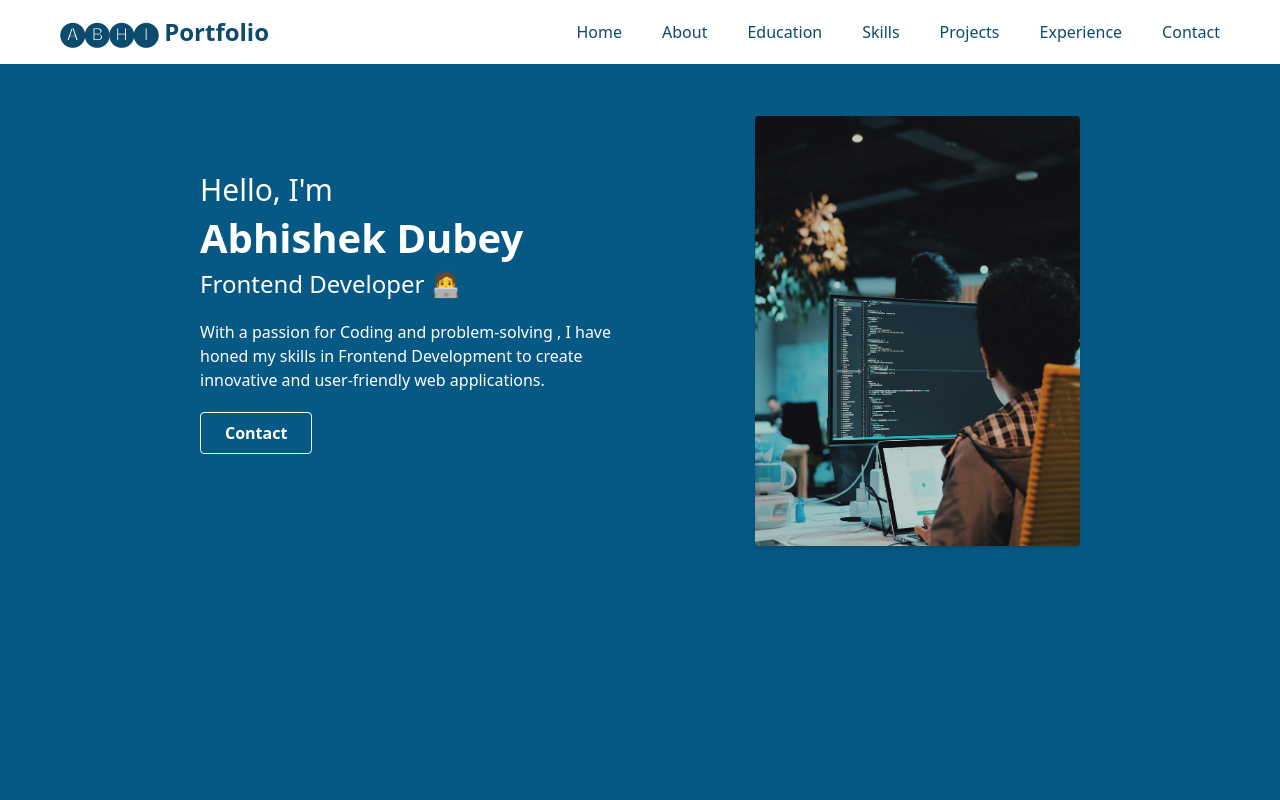
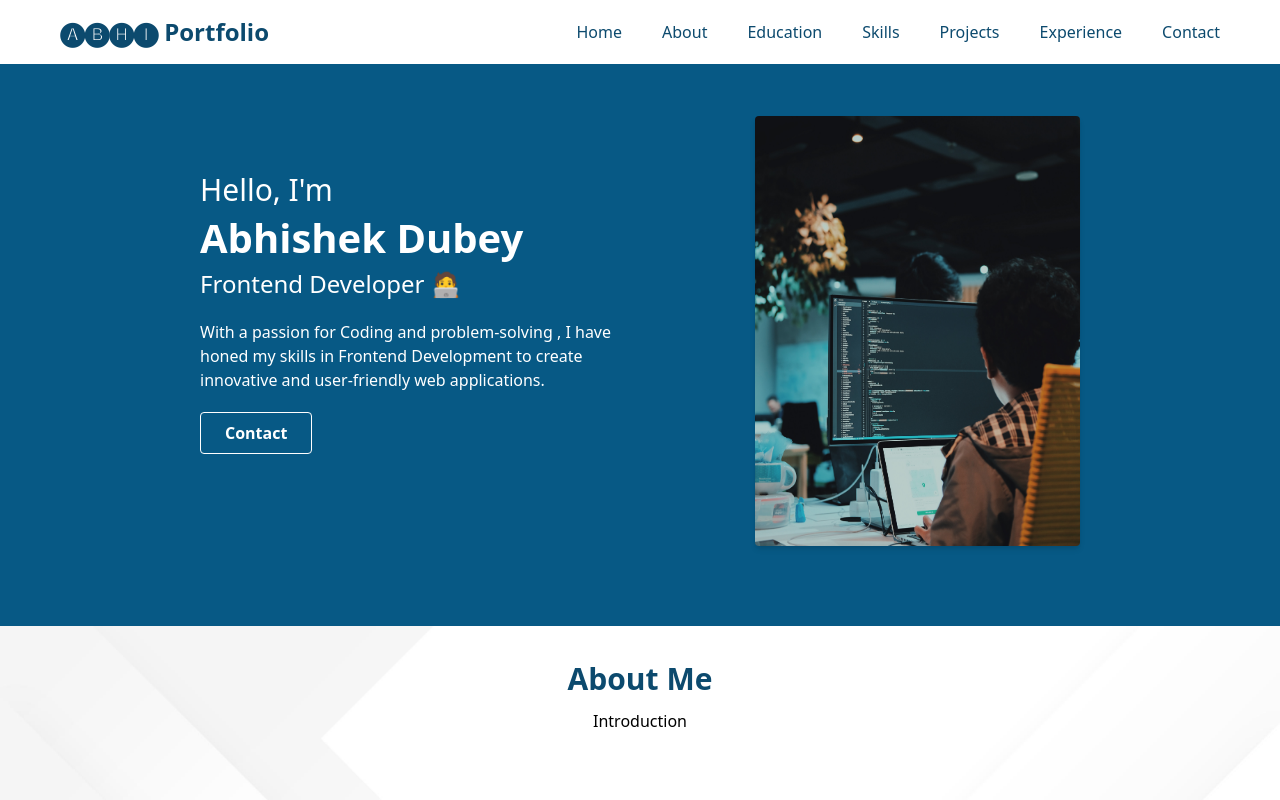
Before and after one commit to AbhishekDubey1997/My-Portfolio, a React (Create React App) app: page / in a window 1280 px wide. Shown: the top 800 px of the page. Built offline with nearby package versions, Linux system fonts and the light colour scheme.

Commit message:
second commit

```diff
--- a/src/components/Home.jsx
+++ b/src/components/Home.jsx
@@ -38,7 +38,7 @@ import { Link } from 'react-router-dom';
 export default function Home() {
   return (
     <>
-    <div className='bg-sky-800 text-white  w-full min-h-screen md:flex md:text-left text-center gap-28 md:pt-28 pt-24 md:px-[200px] px-[20px] pb-[80px]'  >
+    <div className='bg-sky-800 text-white  w-full  md:flex md:text-left text-center gap-28 md:pt-28 pt-24 md:px-[200px] px-[20px] pb-[80px]'  >
 
         <div className='md:w-[500px] md:pt-[60px]'>
 
```
